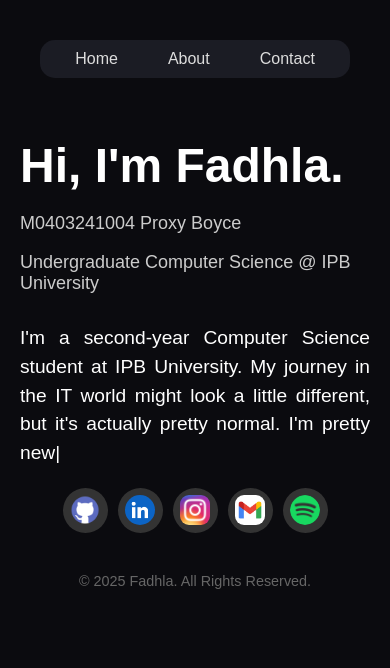
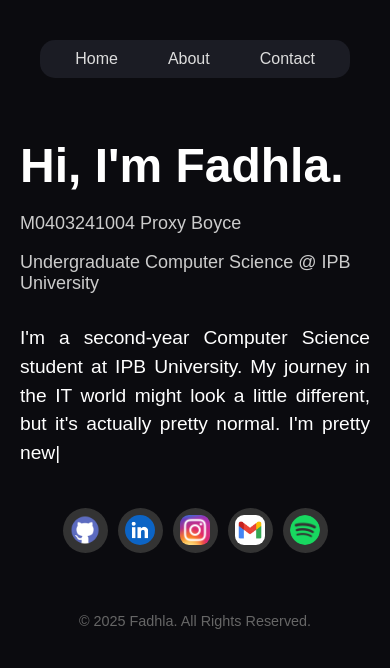
Before and after one commit to p4rtof/Boyce_M0403241004_Fadhla, a plain HTML site: page index.html in a window 390 px wide. Drawn offline with Linux system fonts and the light colour scheme.

Commit message:
update margin 2.0

```diff
--- a/style1.css
+++ b/style1.css
@@ -142,7 +142,7 @@ h1 {
   overflow: hidden;
   text-align: justify;
   max-width: 900px;
-  margin: 20px auto 35px auto;
+  margin: 20px auto 40px auto;
   padding: 0 40px;
   /* display: inline-block ; */
   line-height: 1.5;
@@ -158,7 +158,7 @@ h1 {
   .typing {
     max-width: 100%;
     margin: 20px 20px;
-    padding: 0;
+    padding:0 0 20px 0;
   }
 }
 .footer{
```
